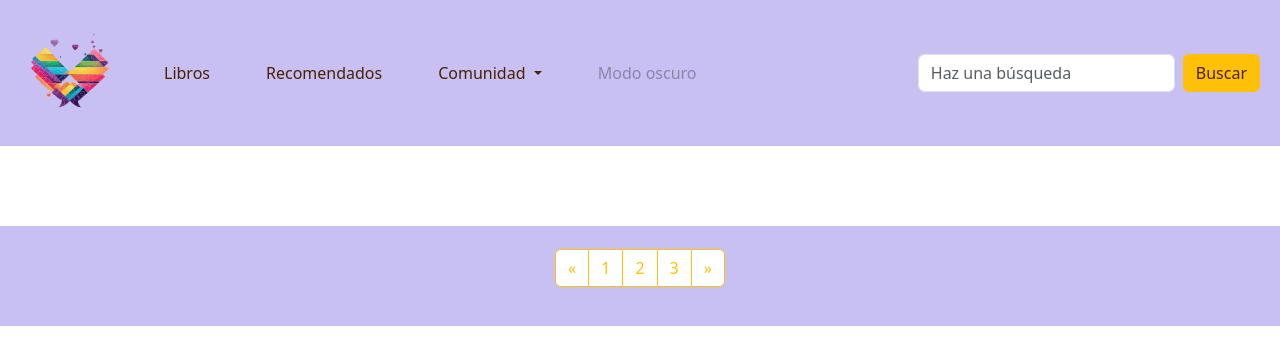
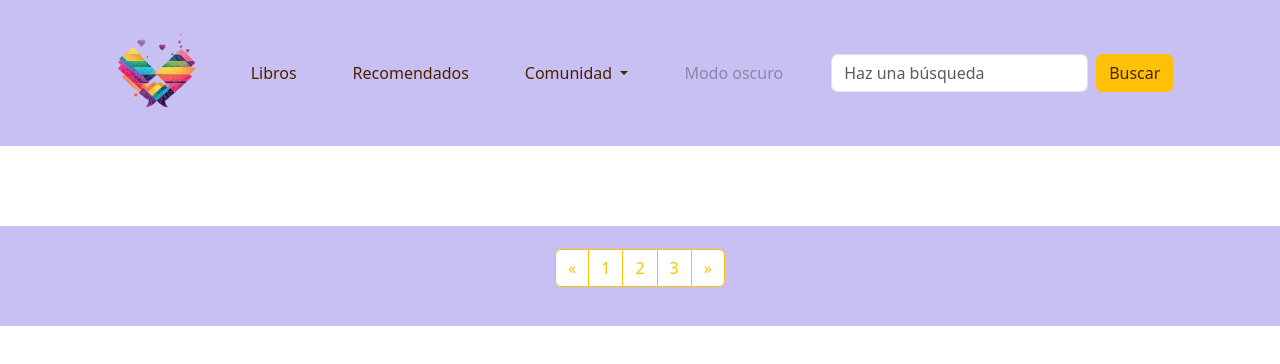
Before and after one commit to Asier93/Cuirlit, a plain HTML site: page index.html in a window 1280 px wide. Drawn offline with nearby package versions, Linux system fonts and the light colour scheme; no server answers.

Commit message:
navbar ancho

```diff
--- a/CSS/styles.css
+++ b/CSS/styles.css
@@ -27,7 +27,9 @@ header img {
 
 /* Estilos para la barra de navegación */
 .navbar {
-  width: 100%; /* Ocupa todo el ancho disponible */
+  max-width: 1200px; /* Ancho máximo del navbar */
+  margin: 0 auto; /* Centra el navbar horizontalmente */
+  padding: 1rem 20px; /* Añade un espacio de 20px arriba y abajo */
   background-color: #c8bff3;
 }
 
```
